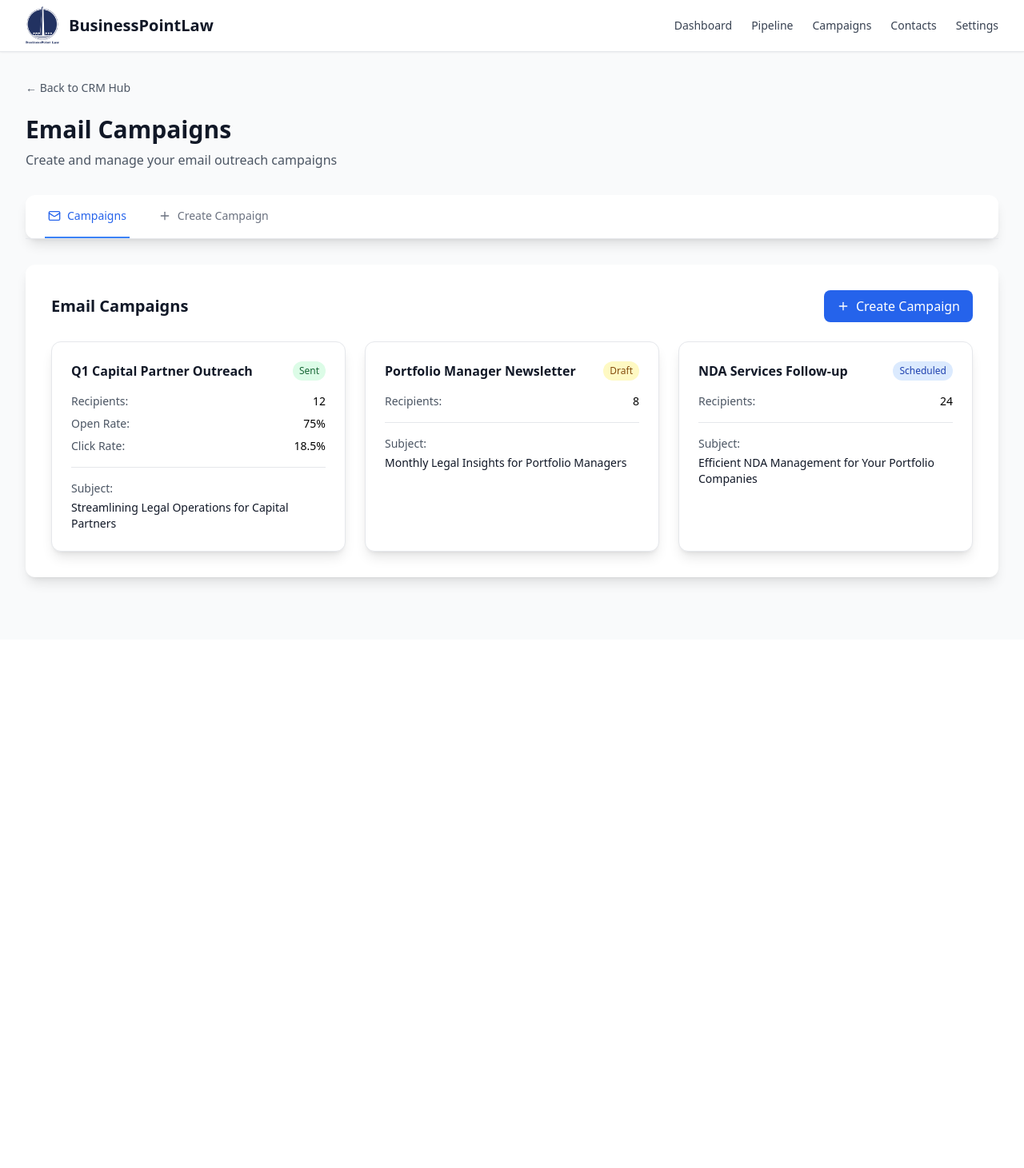
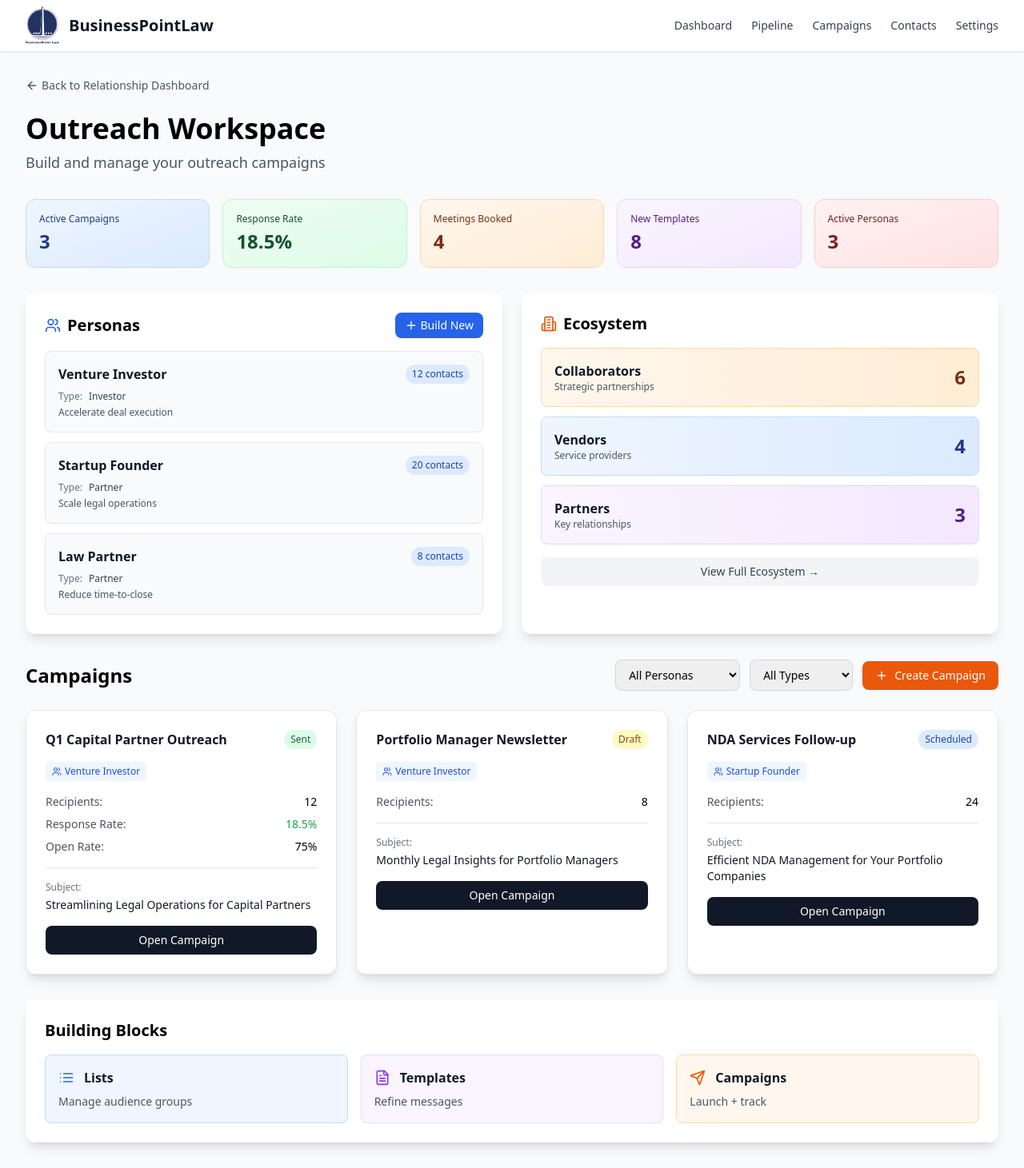
Before and after one commit to Ignite-Strategies/IgniteLegal-frontend, a React (Vite) app: page /business-development/email-campaigns in a window 1280 px wide. Shown: the whole page at 80% size. Before the commit the page ends 800 px from the top, so only its background shows below. Built offline with nearby package versions, Linux system fonts and the light colour scheme.

Commit message:
Refactor EmailCampaigns to Outreach Workspace with Personas + Ecosystem panels - Added Who section with personas and ecosystem, refined campaign cards with persona linking, added building blocks shortcuts

```diff
--- a/src/pages/EmailCampaigns.jsx
+++ b/src/pages/EmailCampaigns.jsx
@@ -1,67 +1,252 @@
 import { useState } from 'react';
-import { Link } from 'react-router-dom';
-import { Mail, Plus, Send } from 'lucide-react';
+import { Link, useNavigate } from 'react-router-dom';
+import { Mail, Plus, Send, Users, FileText, List, Sparkles, Building2 } from 'lucide-react';
+import PageHeader from '../components/PageHeader';
+import { mockContacts } from '../data/mockData';
 
 export default function EmailCampaigns() {
-  const [activeTab, setActiveTab] = useState('campaigns');
+  const navigate = useNavigate();
+  const [showPersonaModal, setShowPersonaModal] = useState(false);
+  const [selectedPersona, setSelectedPersona] = useState(null);
 
-  // Mock campaign data
+  // Mock metrics
+  const metrics = {
+    activeCampaigns: 3,
+    responseRate: 18.5,
+    meetingsBooked: 4,
+    newTemplates: 8,
+    activePersonas: 3,
+  };
+
+  // Mock personas with contact counts
+  const personas = [
+    {
+      id: 1,
+      name: 'Venture Investor',
+      contactCount: 12,
+      type: 'Investor',
+      goals: 'Accelerate deal execution',
+      painPoints: 'Rapid legal document turnaround',
+    },
+    {
+      id: 2,
+      name: 'Startup Founder',
+      contactCount: 20,
+      type: 'Partner',
+      goals: 'Scale legal operations',
+      painPoints: 'Streamlined NDA processes',
+    },
+    {
+      id: 3,
+      name: 'Law Partner',
+      contactCount: 8,
+      type: 'Partner',
+      goals: 'Reduce time-to-close',
+      painPoints: 'Fast legal support',
+    },
+  ];
+
+  // Mock campaigns
   const campaigns = [
     {
       id: 1,
       name: 'Q1 Capital Partner Outreach',
       status: 'Sent',
+      personaId: 1,
+      personaName: 'Venture Investor',
       sentDate: '2025-01-15',
       recipients: 12,
       openRate: 75.0,
       clickRate: 18.5,
-      subject: 'Streamlining Legal Operations for Capital Partners'
+      responseRate: 18.5,
+      subject: 'Streamlining Legal Operations for Capital Partners',
     },
     {
       id: 2,
       name: 'Portfolio Manager Newsletter',
       status: 'Draft',
+      personaId: 1,
+      personaName: 'Venture Investor',
       sentDate: null,
       recipients: 8,
       openRate: null,
       clickRate: null,
-      subject: 'Monthly Legal Insights for Portfolio Managers'
+      responseRate: null,
+      subject: 'Monthly Legal Insights for Portfolio Managers',
     },
     {
       id: 3,
       name: 'NDA Services Follow-up',
       status: 'Scheduled',
+      personaId: 2,
+      personaName: 'Startup Founder',
       sentDate: '2025-01-25',
       recipients: 24,
       openRate: null,
       clickRate: null,
-      subject: 'Efficient NDA Management for Your Portfolio Companies'
-    }
+      responseRate: null,
+      subject: 'Efficient NDA Management for Your Portfolio Companies',
+    },
   ];
 
-  const contactLists = [
-    { id: 1, name: 'Capital Partners', contactCount: 12, description: 'Debt financing and capital partners' },
-    { id: 2, name: 'Portfolio Managers', contactCount: 8, description: 'Active portfolio managers' },
-    { id: 3, name: 'Investment Directors', contactCount: 15, description: 'Investment directors and decision makers' },
-    { id: 4, name: 'Legal Decision Makers', contactCount: 20, description: 'General counsel and legal leaders' }
-  ];
+  const handlePersonaClick = (personaId) => {
+    navigate(`/outreach/personas/${personaId}`);
+  };
 
-  const renderCampaigns = () => (
-    <div className="space-y-6">
-      <div className="flex justify-between items-center">
-        <h3 className="text-xl font-bold text-gray-900">Email Campaigns</h3>
+  const handleBuildPersona = () => {
+    setShowPersonaModal(true);
+  };
+
+  return (
+    <div className="max-w-7xl mx-auto px-4 sm:px-6 lg:px-8 py-8">
+      <PageHeader
+        title="Outreach Workspace"
+        subtitle="Build and manage your outreach campaigns"
+        backTo="/relationship-dashboard"
+        backLabel="Back to Relationship Dashboard"
+      />
+
+      {/* Header Metrics */}
+      <div className="grid grid-cols-2 md:grid-cols-5 gap-4 mb-8">
+        <div className="bg-gradient-to-br from-blue-50 to-blue-100 rounded-xl p-4 border border-blue-200">
+          <p className="text-xs font-medium text-blue-900 mb-1">Active Campaigns</p>
+          <p className="text-2xl font-bold text-blue-900">{metrics.activeCampaigns}</p>
+        </div>
+        <div className="bg-gradient-to-br from-green-50 to-green-100 rounded-xl p-4 border border-green-200">
+          <p className="text-xs font-medium text-green-900 mb-1">Response Rate</p>
+          <p className="text-2xl font-bold text-green-900">{metrics.responseRate}%</p>
+        </div>
+        <div className="bg-gradient-to-br from-orange-50 to-orange-100 rounded-xl p-4 border border-orange-200">
+          <p className="text-xs font-medium text-orange-900 mb-1">Meetings Booked</p>
+          <p className="text-2xl font-bold text-orange-900">{metrics.meetingsBooked}</p>
+        </div>
+        <div className="bg-gradient-to-br from-purple-50 to-purple-100 rounded-xl p-4 border border-purple-200">
+          <p className="text-xs font-medium text-purple-900 mb-1">New Templates</p>
+          <p className="text-2xl font-bold text-purple-900">{metrics.newTemplates}</p>
+        </div>
+        <div className="bg-gradient-to-br from-red-50 to-red-100 rounded-xl p-4 border border-red-200">
+          <p className="text-xs font-medium text-red-900 mb-1">Active Personas</p>
+          <p className="text-2xl font-bold text-red-900">{metrics.activePersonas}</p>
+        </div>
+      </div>
+
+      {/* "Who" Section - Personas + Ecosystem */}
+      <div className="grid grid-cols-1 lg:grid-cols-2 gap-6 mb-8">
+        {/* Personas Panel */}
+        <div className="bg-white rounded-xl shadow-lg p-6">
+          <div className="flex items-center justify-between mb-4">
+            <div className="flex items-center gap-2">
+              <Users className="h-5 w-5 text-blue-600" />
+              <h2 className="text-xl font-bold">Personas</h2>
+            </div>
             <button
-          onClick={() => setActiveTab('create')}
-          className="px-4 py-2 bg-blue-600 text-white rounded-lg hover:bg-blue-700 transition-colors flex items-center gap-2"
+              onClick={handleBuildPersona}
+              className="px-3 py-1.5 bg-blue-600 hover:bg-blue-700 text-white rounded-lg text-sm font-medium flex items-center gap-1"
+            >
+              <Plus className="h-4 w-4" />
+              Build New
+            </button>
+          </div>
+          <div className="space-y-3">
+            {personas.map((persona) => (
+              <div
+                key={persona.id}
+                onClick={() => handlePersonaClick(persona.id)}
+                className="p-4 bg-gray-50 rounded-lg hover:bg-blue-50 cursor-pointer transition-colors border border-gray-200 hover:border-blue-300"
+              >
+                <div className="flex items-center justify-between mb-2">
+                  <h3 className="font-semibold text-gray-900">{persona.name}</h3>
+                  <span className="px-2 py-1 bg-blue-100 text-blue-800 text-xs font-medium rounded-full">
+                    {persona.contactCount} contacts
+                  </span>
+                </div>
+                <div className="flex items-center gap-2 mb-1">
+                  <span className="text-xs text-gray-500">Type:</span>
+                  <span className="text-xs font-medium text-gray-700">{persona.type}</span>
+                </div>
+                <p className="text-xs text-gray-600 line-clamp-1">{persona.goals}</p>
+              </div>
+            ))}
+          </div>
+        </div>
+
+        {/* Ecosystem Panel */}
+        <div className="bg-white rounded-xl shadow-lg p-6">
+          <div className="flex items-center gap-2 mb-4">
+            <Building2 className="h-5 w-5 text-orange-600" />
+            <h2 className="text-xl font-bold">Ecosystem</h2>
+          </div>
+          <div className="space-y-3">
+            <div className="p-4 bg-gradient-to-r from-orange-50 to-orange-100 rounded-lg border border-orange-200">
+              <div className="flex items-center justify-between">
+                <div>
+                  <h3 className="font-semibold text-gray-900">Collaborators</h3>
+                  <p className="text-xs text-gray-600">Strategic partnerships</p>
+                </div>
+                <span className="text-2xl font-bold text-orange-900">{mockContacts.ecosystem.Collaborator}</span>
+              </div>
+            </div>
+            <div className="p-4 bg-gradient-to-r from-blue-50 to-blue-100 rounded-lg border border-blue-200">
+              <div className="flex items-center justify-between">
+                <div>
+                  <h3 className="font-semibold text-gray-900">Vendors</h3>
+                  <p className="text-xs text-gray-600">Service providers</p>
+                </div>
+                <span className="text-2xl font-bold text-blue-900">{mockContacts.ecosystem.Vendor}</span>
+              </div>
+            </div>
+            <div className="p-4 bg-gradient-to-r from-purple-50 to-purple-100 rounded-lg border border-purple-200">
+              <div className="flex items-center justify-between">
+                <div>
+                  <h3 className="font-semibold text-gray-900">Partners</h3>
+                  <p className="text-xs text-gray-600">Key relationships</p>
+                </div>
+                <span className="text-2xl font-bold text-purple-900">{mockContacts.ecosystem.Partner}</span>
+              </div>
+            </div>
+          </div>
+          <button
+            onClick={() => navigate('/relationship-dashboard')}
+            className="mt-4 w-full px-4 py-2 bg-gray-100 hover:bg-gray-200 text-gray-700 rounded-lg text-sm font-medium transition-colors"
+          >
+            View Full Ecosystem →
+          </button>
+        </div>
+      </div>
+
+      {/* "How" Section - Campaign Control */}
+      <div className="mb-8">
+        <div className="flex items-center justify-between mb-6">
+          <h2 className="text-2xl font-bold">Campaigns</h2>
+          <div className="flex items-center gap-3">
+            <select className="px-3 py-2 border border-gray-300 rounded-lg text-sm focus:ring-2 focus:ring-blue-500">
+              <option>All Personas</option>
+              {personas.map(p => <option key={p.id}>{p.name}</option>)}
+            </select>
+            <select className="px-3 py-2 border border-gray-300 rounded-lg text-sm focus:ring-2 focus:ring-blue-500">
+              <option>All Types</option>
+              <option>Collaborator</option>
+              <option>Vendor</option>
+              <option>Partner</option>
+            </select>
+            <button
+              onClick={() => navigate('/outreach/create')}
+              className="px-4 py-2 bg-orange-600 hover:bg-orange-700 text-white rounded-lg text-sm font-medium flex items-center gap-2"
             >
               <Plus className="h-4 w-4" />
               Create Campaign
             </button>
           </div>
+        </div>
 
-      <div className="grid grid-cols-1 md:grid-cols-2 lg:grid-cols-3 gap-6">
+        {/* Campaign Cards */}
+        <div className="grid grid-cols-1 md:grid-cols-2 lg:grid-cols-3 gap-6 mb-8">
           {campaigns.map((campaign) => (
-          <div key={campaign.id} className="bg-white rounded-xl shadow-lg p-6 border border-gray-200">
+            <div
+              key={campaign.id}
+              className="bg-white rounded-xl shadow-lg p-6 border border-gray-200 hover:shadow-xl transition-all cursor-pointer"
+              onClick={() => navigate(`/outreach/campaigns/${campaign.id}`)}
+            >
               <div className="flex items-center justify-between mb-4">
                 <h4 className="font-semibold text-gray-900">{campaign.name}</h4>
                 <span className={`px-2 py-1 text-xs rounded-full ${
@@ -73,157 +258,151 @@ export default function EmailCampaigns() {
                 </span>
               </div>
 
+              {/* Persona Badge */}
+              <div className="mb-4">
+                <span className="inline-flex items-center gap-1 px-2 py-1 bg-blue-50 text-blue-700 text-xs font-medium rounded">
+                  <Users className="h-3 w-3" />
+                  {campaign.personaName}
+                </span>
+              </div>
+
               <div className="space-y-2 text-sm mb-4">
                 <div className="flex justify-between">
                   <span className="text-gray-600">Recipients:</span>
                   <span className="font-medium">{campaign.recipients}</span>
                 </div>
+                {campaign.responseRate && (
+                  <div className="flex justify-between">
+                    <span className="text-gray-600">Response Rate:</span>
+                    <span className="font-medium text-green-600">{campaign.responseRate}%</span>
+                  </div>
+                )}
                 {campaign.openRate && (
                   <div className="flex justify-between">
                     <span className="text-gray-600">Open Rate:</span>
                     <span className="font-medium">{campaign.openRate}%</span>
                   </div>
                 )}
-              {campaign.clickRate && (
-                <div className="flex justify-between">
-                  <span className="text-gray-600">Click Rate:</span>
-                  <span className="font-medium">{campaign.clickRate}%</span>
-                </div>
-              )}
               </div>
 
               <div className="pt-4 border-t border-gray-200">
-              <p className="text-sm text-gray-600 mb-1">Subject:</p>
-              <p className="text-sm font-medium text-gray-900">{campaign.subject}</p>
+                <p className="text-xs text-gray-500 mb-1">Subject:</p>
+                <p className="text-sm font-medium text-gray-900 line-clamp-2">{campaign.subject}</p>
               </div>
+
+              <button className="mt-4 w-full px-4 py-2 bg-gray-900 hover:bg-gray-800 text-white rounded-lg text-sm font-medium transition-colors">
+                Open Campaign
+              </button>
             </div>
           ))}
         </div>
       </div>
-  );
 
-  const renderCreateCampaign = () => (
-    <div className="space-y-6">
-      <div className="flex items-center justify-between">
-        <div>
-          <h3 className="text-xl font-bold text-gray-900">Create Email Campaign</h3>
-          <p className="text-gray-600">Build and send your outreach campaign</p>
+      {/* Building Blocks Shortcuts */}
+      <div className="bg-white rounded-xl shadow-lg p-6">
+        <h2 className="text-xl font-bold mb-4">Building Blocks</h2>
+        <div className="grid grid-cols-1 md:grid-cols-3 gap-4">
+          <button
+            onClick={() => navigate('/contacts')}
+            className="p-4 bg-blue-50 border border-blue-200 rounded-lg hover:bg-blue-100 transition-colors text-left"
+          >
+            <div className="flex items-center gap-3 mb-2">
+              <List className="h-5 w-5 text-blue-600" />
+              <h3 className="font-semibold text-gray-900">Lists</h3>
             </div>
+            <p className="text-sm text-gray-600">Manage audience groups</p>
+          </button>
           <button
-          onClick={() => setActiveTab('campaigns')}
-          className="px-4 py-2 text-gray-600 hover:text-gray-800"
+            onClick={() => alert('Templates page - to be built')}
+            className="p-4 bg-purple-50 border border-purple-200 rounded-lg hover:bg-purple-100 transition-colors text-left"
           >
-          ← Back to Campaigns
+            <div className="flex items-center gap-3 mb-2">
+              <FileText className="h-5 w-5 text-purple-600" />
+              <h3 className="font-semibold text-gray-900">Templates</h3>
+            </div>
+            <p className="text-sm text-gray-600">Refine messages</p>
+          </button>
+          <button
+            onClick={() => navigate('/business-development/email-campaigns')}
+            className="p-4 bg-orange-50 border border-orange-200 rounded-lg hover:bg-orange-100 transition-colors text-left"
+          >
+            <div className="flex items-center gap-3 mb-2">
+              <Send className="h-5 w-5 text-orange-600" />
+              <h3 className="font-semibold text-gray-900">Campaigns</h3>
+            </div>
+            <p className="text-sm text-gray-600">Launch + track</p>
           </button>
         </div>
-
-      <div className="bg-blue-50 border-l-4 border-blue-400 p-4 rounded mb-6">
-        <p className="text-sm text-blue-800">
-          Email campaigns help you maintain relationships with capital partners, portfolio managers, and key decision makers in your network.
-        </p>
       </div>
 
-      <div className="bg-white rounded-lg shadow-sm border p-6">
-        <h4 className="font-semibold text-gray-900 mb-4">Step 1: Select Contact List</h4>
-        <div className="grid grid-cols-1 md:grid-cols-2 gap-3 mb-6">
-          {contactLists.map((list) => (
-            <button
-              key={list.id}
-              className="p-4 text-left border border-gray-200 rounded-lg hover:border-blue-500 hover:bg-blue-50 transition-colors"
-            >
-              <h5 className="font-medium text-gray-900">{list.name}</h5>
-              <p className="text-sm text-gray-600">{list.contactCount} contacts</p>
-              <p className="text-xs text-gray-500">{list.description}</p>
-            </button>
-          ))}
-        </div>
-
-        <h4 className="font-semibold text-gray-900 mb-4">Step 2: Compose Email</h4>
+      {/* Build New Persona Modal */}
+      {showPersonaModal && (
+        <div className="fixed inset-0 bg-black bg-opacity-50 flex items-center justify-center z-50 p-4">
+          <div className="bg-white rounded-xl shadow-xl max-w-md w-full p-8">
+            <h2 className="text-2xl font-bold mb-4">Build New Persona</h2>
             <div className="space-y-4">
               <div>
-            <label className="block text-sm font-medium text-gray-700 mb-1">Subject Line</label>
+                <label className="block text-sm font-medium text-gray-700 mb-1">Name</label>
                 <input
                   type="text"
-              placeholder="Enter subject line"
-              className="w-full px-4 py-2 border border-gray-300 rounded-lg focus:ring-2 focus:ring-blue-500 focus:border-blue-500"
+                  placeholder="e.g., Venture Investor"
+                  className="w-full px-3 py-2 border border-gray-300 rounded-lg focus:ring-2 focus:ring-blue-500"
                 />
               </div>
-
               <div>
-            <label className="block text-sm font-medium text-gray-700 mb-1">Message</label>
+                <label className="block text-sm font-medium text-gray-700 mb-1">Type</label>
+                <select className="w-full px-3 py-2 border border-gray-300 rounded-lg focus:ring-2 focus:ring-blue-500">
+                  <option>Investor</option>
+                  <option>Partner</option>
+                  <option>Vendor</option>
+                  <option>Collaborator</option>
+                </select>
+              </div>
+              <div>
+                <label className="block text-sm font-medium text-gray-700 mb-1">Pain Points</label>
                 <textarea
-              placeholder="Hi {{firstName}},\n\nWrite your message here...\n\nBest regards,\nJoel"
-              rows="8"
-              className="w-full px-4 py-2 border border-gray-300 rounded-lg focus:ring-2 focus:ring-blue-500 focus:border-blue-500"
+                  placeholder="Key pain points..."
+                  rows="3"
+                  className="w-full px-3 py-2 border border-gray-300 rounded-lg focus:ring-2 focus:ring-blue-500"
                 />
-            <p className="text-xs text-gray-500 mt-1">
-              Use {{firstName}}, {{lastName}}, {{company}} for personalization
-            </p>
               </div>
-
-          <div className="flex gap-4">
-            <button className="flex-1 px-4 py-2 bg-blue-600 text-white rounded-lg hover:bg-blue-700 flex items-center justify-center gap-2">
-              <Send className="h-4 w-4" />
-              Send Campaign
+              <div>
+                <label className="block text-sm font-medium text-gray-700 mb-1">Goals</label>
+                <textarea
+                  placeholder="Primary goals..."
+                  rows="2"
+                  className="w-full px-3 py-2 border border-gray-300 rounded-lg focus:ring-2 focus:ring-blue-500"
+                />
+              </div>
+              <div>
+                <label className="block text-sm font-medium text-gray-700 mb-1">Segment Tags</label>
+                <input
+                  type="text"
+                  placeholder="e.g., Warm, Active, Capital Partner"
+                  className="w-full px-3 py-2 border border-gray-300 rounded-lg focus:ring-2 focus:ring-blue-500"
+                />
+              </div>
+            </div>
+            <div className="flex gap-3 mt-6">
+              <button
+                onClick={() => setShowPersonaModal(false)}
+                className="flex-1 px-4 py-2 bg-gray-100 text-gray-700 rounded-lg hover:bg-gray-200"
+              >
+                Cancel
               </button>
-            <button className="px-4 py-2 border border-gray-300 text-gray-700 rounded-lg hover:bg-gray-50">
-              Save as Draft
+              <button
+                onClick={() => {
+                  alert('Persona created! (Mock - integrate with backend)');
+                  setShowPersonaModal(false);
+                }}
+                className="flex-1 px-4 py-2 bg-blue-600 text-white rounded-lg hover:bg-blue-700"
+              >
+                Create Persona
               </button>
             </div>
           </div>
         </div>
-    </div>
-  );
-
-  return (
-    <div className="max-w-7xl mx-auto px-4 sm:px-6 lg:px-8 py-8">
-      <Link
-        to="/crm-hub"
-        className="text-sm text-gray-600 hover:text-gray-900 mb-6 inline-block"
-      >
-        ← Back to CRM Hub
-      </Link>
-
-      <div className="mb-8">
-        <h1 className="text-3xl font-bold text-gray-900 mb-2">Email Campaigns</h1>
-        <p className="text-gray-600">Create and manage your email outreach campaigns</p>
-      </div>
-
-      {/* Tabs */}
-      <div className="bg-white rounded-xl shadow-lg mb-8">
-        <div className="border-b border-gray-200">
-          <nav className="flex space-x-8 px-6">
-            <button
-              onClick={() => setActiveTab('campaigns')}
-              className={`py-4 px-1 border-b-2 font-medium text-sm flex items-center gap-2 ${
-                activeTab === 'campaigns'
-                  ? 'border-blue-500 text-blue-600'
-                  : 'border-transparent text-gray-500 hover:text-gray-700 hover:border-gray-300'
-              }`}
-            >
-              <Mail className="h-4 w-4" />
-              Campaigns
-            </button>
-            <button
-              onClick={() => setActiveTab('create')}
-              className={`py-4 px-1 border-b-2 font-medium text-sm flex items-center gap-2 ${
-                activeTab === 'create'
-                  ? 'border-blue-500 text-blue-600'
-                  : 'border-transparent text-gray-500 hover:text-gray-700 hover:border-gray-300'
-              }`}
-            >
-              <Plus className="h-4 w-4" />
-              Create Campaign
-            </button>
-          </nav>
-        </div>
-      </div>
-
-      {/* Tab Content */}
-      <div className="bg-white rounded-xl shadow-lg p-8">
-        {activeTab === 'campaigns' && renderCampaigns()}
-        {activeTab === 'create' && renderCreateCampaign()}
-      </div>
+      )}
     </div>
   );
 }
```
Lines whose indentation alone changed are shown as unchanged.
